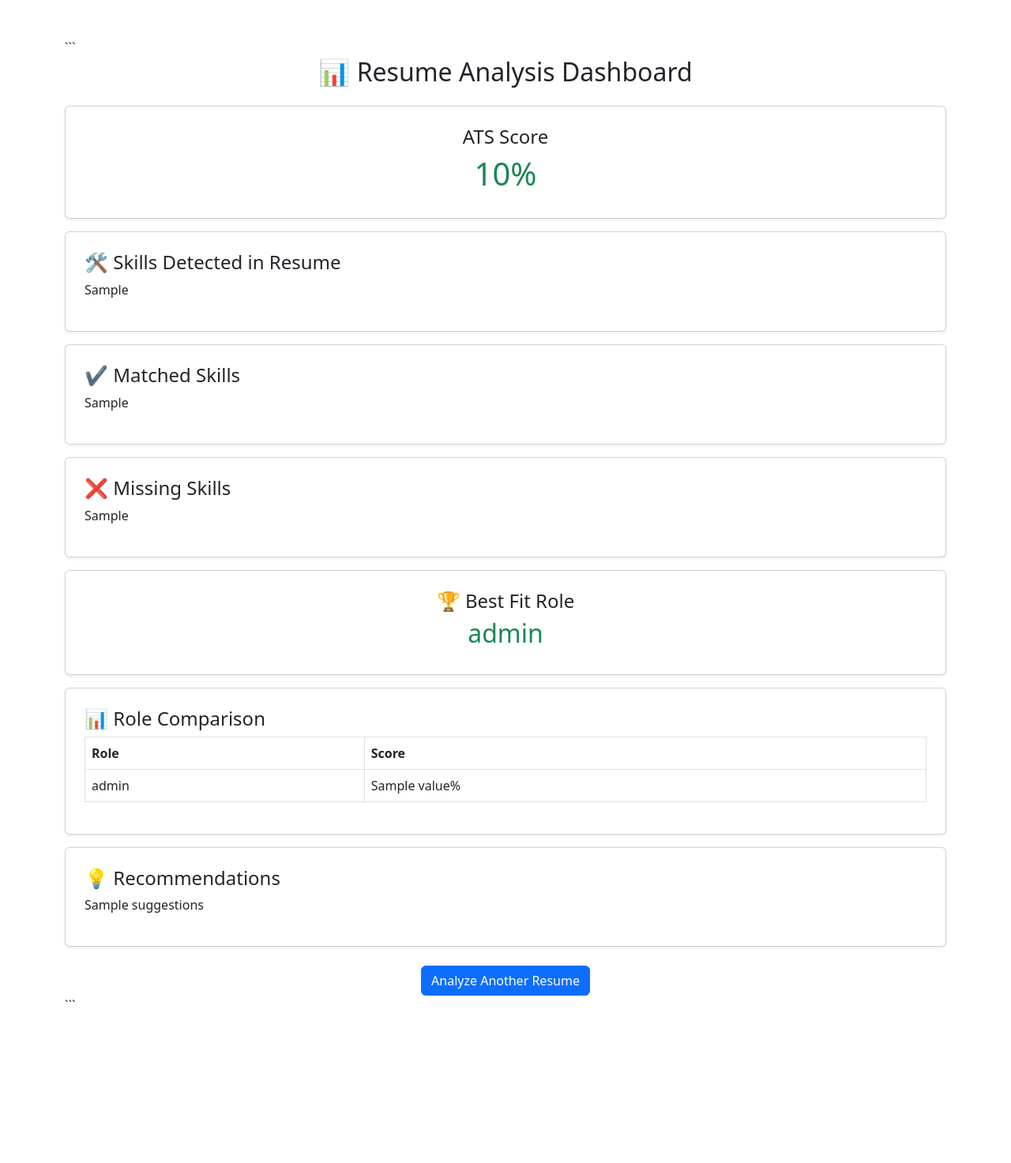
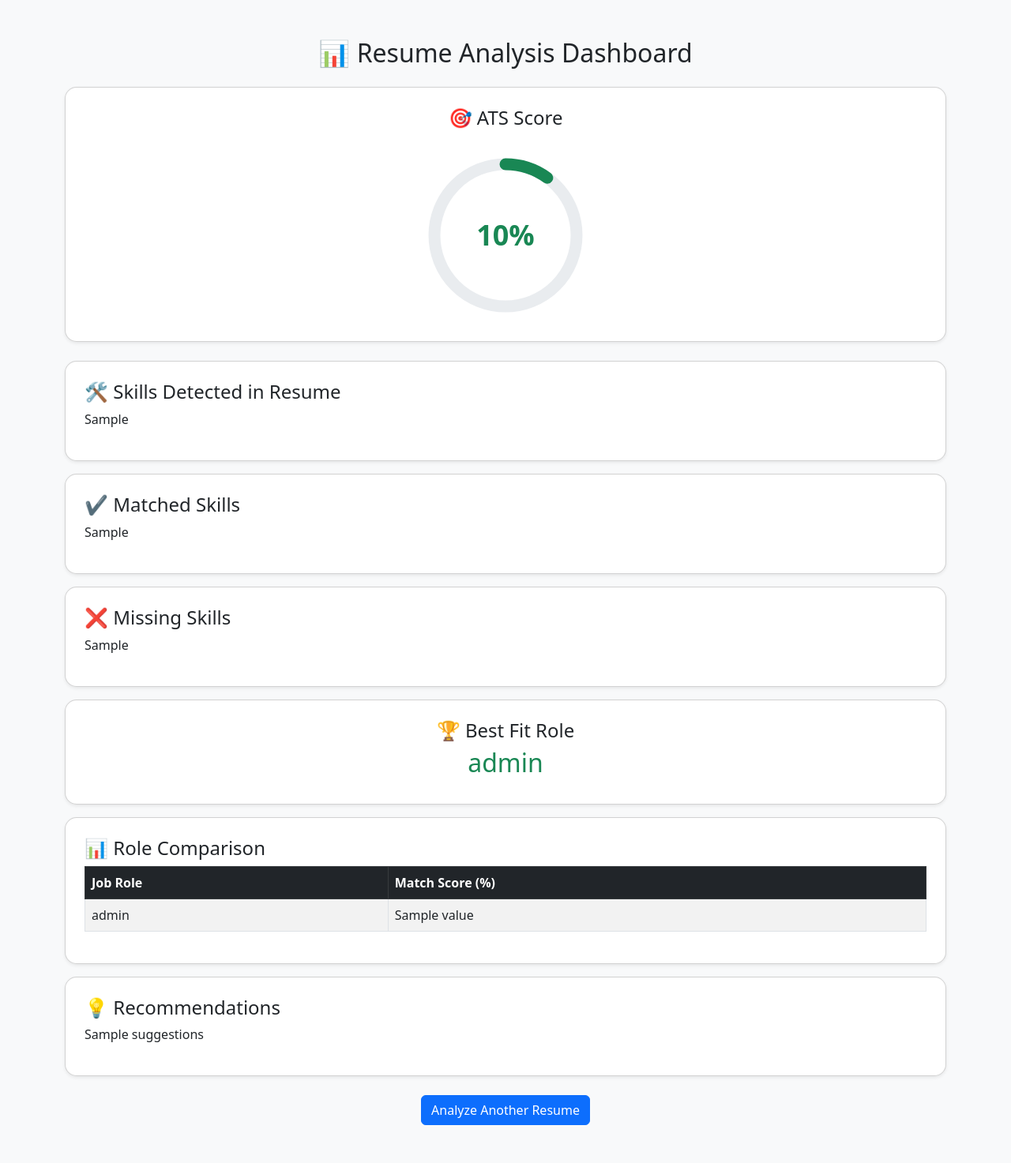
Before and after one commit to Avani24-byte/Cloud-native-smart-placement-analyzer, a Flask app: template templates/dashboard.html in a window 1280 px wide. Shown: the whole page at 79% size. Before the commit the page ends 1269 px from the top, so only its background shows below. Run offline with Flask 3, Linux system fonts and the light colour scheme; the template is opened without the code that fills it: most values are stand-ins (such as "Sample title", 1, 10 or a date in 2020).

Commit message:
Added Role comparision and ATS circular chart

````diff
--- a/app.py
+++ b/app.py
@@ -2,6 +2,8 @@ from flask import Flask, render_template, request
 from PyPDF2 import PdfReader
 from sentence_transformers import SentenceTransformer
 from sklearn.metrics.pairwise import cosine_similarity
+import json
+import traceback
 
 app = Flask(__name__)
 
@@ -226,10 +228,12 @@ def analyze_resume(resume_text, job_role):
         [resume_text, job_text]
     )
 
-    semantic_score = cosine_similarity(
-        [embeddings[0]],
-        [embeddings[1]]
-    )[0][0]
+    semantic_score = float(
+        cosine_similarity(
+            [embeddings[0]],
+            [embeddings[1]]
+        )[0][0]
+    )
 
     semantic_score = semantic_score * 100
 
@@ -241,18 +245,18 @@ def analyze_resume(resume_text, job_role):
     )
 
     if len(required_skills) > 0:
-        skill_score = (
+        skill_score = float(
             len(matched_skills) /
             len(required_skills)
         ) * 100
     else:
-        skill_score = 0
+        skill_score = 0.0
 
-    final_score = round(
+    final_score = float(round(
         (semantic_score * 0.6) +
         (skill_score * 0.4),
         2
-    )
+    ))
 
     return final_score, matched_skills, missing_skills
 
@@ -267,7 +271,7 @@ def compare_all_roles(resume_text):
             role
         )
 
-        role_scores[role] = score
+        role_scores[role] = round(float(score), 2)
 
     best_role = max(
         role_scores,
@@ -344,33 +348,34 @@ def upload():
         print("Best Role:", best_role)
         print("All Skills:", all_skills)
 
+
         return render_template(
-    "dashboard.html",
-
-    score=score,
-
-    matched_skills=", ".join(matched_skills)
-    if matched_skills else "No matching skills found",
-
-    missing_skills=", ".join(missing_skills)
-    if missing_skills else "None",
-
-    all_skills=", ".join(all_skills)
-    if all_skills else "No skills detected",
-
-    role_scores=role_scores,
-
-    best_role=best_role,
-
-    suggestions=suggestion
-)
+            "dashboard.html",
+            score=score,
+            matched_skills=", ".join(matched_skills)
+            if matched_skills else "No matching skills found",
+            missing_skills=", ".join(missing_skills)
+            if missing_skills else "None",
+            all_skills=", ".join(all_skills)
+            if all_skills else "No skills detected",
+            role_scores=role_scores,
+            best_role=best_role,
+            role_labels=list(role_scores.keys()),
+            role_values=[float(v) for v in role_scores.values()],
+            suggestions=suggestion,
+        )
 
     except Exception as e:
-        return f"Error processing resume: {str(e)}"
+
+        print("\n========== ERROR ==========\n")
+        traceback.print_exc()
+        print("\n===========================\n")
+
+    return f"Error processing resume: {str(e)}"
 
 
 # =====================================
 # RUN APP
 # =====================================
 if __name__ == "__main__":
-    app.run(debug=True)
+    app.run(debug=True, use_reloader=False)
--- a/templates/dashboard.html
+++ b/templates/dashboard.html
@@ -1,101 +1,207 @@
 <!DOCTYPE html>
-
 <html>
 <head>
     <title>Analysis Result</title>
+
     <link href="https://cdn.jsdelivr.net/npm/bootstrap@5.3.0/dist/css/bootstrap.min.css" rel="stylesheet">
+
+    <style>
+
+        .progress-circle {
+            position: relative;
+            width: 220px;
+            height: 220px;
+            margin: auto;
+        }
+
+        .score-text {
+            position: absolute;
+            top: 50%;
+            left: 50%;
+            transform: translate(-50%, -50%);
+            font-size: 36px;
+            font-weight: bold;
+            color: #198754;
+        }
+
+        .progress-ring-circle {
+            transition: stroke-dashoffset 2s ease-in-out;
+        }
+
+        body {
+            background-color: #f8f9fa;
+        }
+
+        .card {
+            border-radius: 15px;
+        }
+
+    </style>
+
 </head>
 
 <body>
 
-<div class="container mt-5">
+<div class="container mt-5 mb-5">
 
-```
     <h2 class="text-center mb-4">
         📊 Resume Analysis Dashboard
     </h2>
 
     <!-- ATS SCORE -->
-<div class="card p-4 shadow-sm mb-3 text-center">
-    <h4>ATS Score</h4>
-    <h1 class="text-success">{{ score }}%</h1>
+    <div class="card p-4 shadow-sm mb-4 text-center">
+
+        <h4 class="mb-4">🎯 ATS Score</h4>
+
+        <div class="progress-circle">
+
+            <svg width="220" height="220">
+
+                <!-- Background Circle -->
+                <circle
+                    cx="110"
+                    cy="110"
+                    r="90"
+                    stroke="#e9ecef"
+                    stroke-width="15"
+                    fill="none"
+                />
+
+                <!-- Progress Circle -->
+                <circle
+                    id="progressRing"
+                    class="progress-ring-circle"
+                    cx="110"
+                    cy="110"
+                    r="90"
+                    stroke="#198754"
+                    stroke-width="15"
+                    fill="none"
+                    stroke-linecap="round"
+                    stroke-dasharray="565"
+                    stroke-dashoffset="565"
+                    transform="rotate(-90 110 110)"
+                />
+
+            </svg>
+
+            <div class="score-text">
+                {{ score }}%
+            </div>
+
+        </div>
+
     </div>
 
     <!-- DETECTED SKILLS -->
     <div class="card p-4 shadow-sm mb-3">
+
         <h4>🛠 Skills Detected in Resume</h4>
-    <p>{{ all_skills | default('No skills detected') }}</p>
+
+        <p>{{ all_skills }}</p>
+
     </div>
 
     <!-- MATCHED SKILLS -->
     <div class="card p-4 shadow-sm mb-3">
+
         <h4>✔ Matched Skills</h4>
+
         <p>{{ matched_skills }}</p>
+
     </div>
 
     <!-- MISSING SKILLS -->
     <div class="card p-4 shadow-sm mb-3">
+
         <h4>❌ Missing Skills</h4>
+
         <p>{{ missing_skills }}</p>
+
     </div>
 
     <!-- BEST ROLE -->
     <div class="card p-4 shadow-sm mb-3 text-center">
+
         <h4>🏆 Best Fit Role</h4>
+
         <h2 class="text-success">
-        {{ best_role | default('Not Available') }}
+            {{ best_role }}
         </h2>
+
     </div>
 
     <!-- ROLE COMPARISON -->
     <div class="card p-4 shadow-sm mb-3">
+
         <h4>📊 Role Comparison</h4>
 
-    {% if role_scores %}
+        <table class="table table-bordered table-striped">
 
-    <table class="table table-bordered">
+            <thead class="table-dark">
 
-        <thead>
                 <tr>
-                <th>Role</th>
-                <th>Score</th>
+                    <th>Job Role</th>
+                    <th>Match Score (%)</th>
                 </tr>
+
             </thead>
 
             <tbody>
 
                 {% for role, value in role_scores.items() %}
+
                 <tr>
                     <td>{{ role }}</td>
-                <td>{{ value }}%</td>
+                    <td>{{ value }}</td>
                 </tr>
+
                 {% endfor %}
 
             </tbody>
 
         </table>
 
-    {% else %}
-
-    <p>No role comparison available.</p>
-
-    {% endif %}
     </div>
 
     <!-- RECOMMENDATIONS -->
     <div class="card p-4 shadow-sm mb-3">
+
         <h4>💡 Recommendations</h4>
+
         <p>{{ suggestions }}</p>
+
     </div>
 
     <div class="text-center mt-4">
+
         <a href="/" class="btn btn-primary">
             Analyze Another Resume
         </a>
-</div>
-```
 
     </div>
 
+</div>
+
+<!-- ATS SCORE ANIMATION -->
+<script>
+
+document.addEventListener("DOMContentLoaded", function() {
+
+    var score = Number("{{ score }}");
+
+    var circumference = 565;
+
+    var offset =
+        circumference -
+        (score / 100) * circumference;
+
+    document.getElementById("progressRing")
+        .style.strokeDashoffset = offset;
+
+});
+
+</script>
+
 </body>
 </html>
````
Lines whose indentation alone changed are shown as unchanged.
